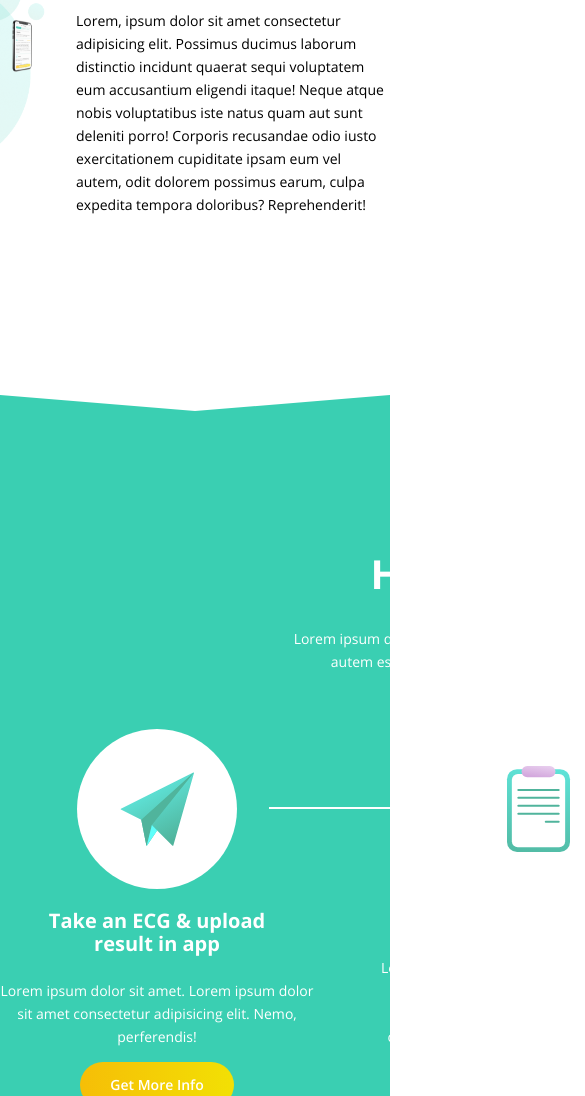
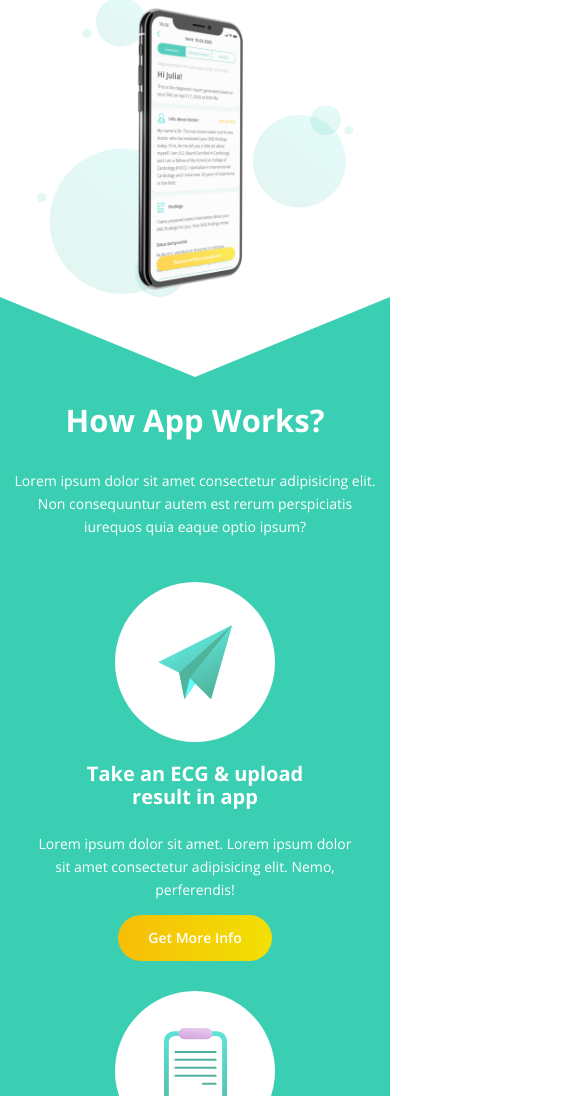
Before and after one commit to MaciejKlis/Landing-Page-Exercise, a plain HTML site: page index.html in a window 390 px wide. Shown: the part 335-1431 px from the top of the page, 585 px wide, since content can reach past the window. Drawn offline with Linux system fonts and the light colour scheme.

Commit message:
RWD for page, and some animations

```diff
--- a/index.html
+++ b/index.html
@@ -13,7 +13,7 @@
 
 <body>
 
-  <section class="welcome">
+  <section class="welcome swichtFlexDirecAndOrderMobile">
     <div class="welcomeImages"></div>
     <div class="welcomeContent">
       <h1>Verification & communication</h1>
@@ -25,33 +25,34 @@
   </section>
 
   <section class="about">
+    <div class="trangle"></div>
     <div class="container centerElements">
       <h1 class="whiteTextCenter">How App Works?</h1>
       <p class="whiteTextCenter"> Lorem ipsum dolor sit amet consectetur adipisicing elit. Non consequuntur autem est
         rerum
         perspiciatis iurequos quia eaque optio ipsum?</p>
-      <div class="aboutLines">
+      <div class="aboutLines hideElementLg">
         <div class="aboutLines__line"></div>
         <div class="aboutLines__spacer"></div>
         <div class="aboutLines__line"></div>
       </div>
 
-      <div class="featuresContainer">
-        <div class="featureBox">
+      <div class="featuresContainer wrapElementsLg">
+        <div class="featureBox verticalMarginLg">
           <div class="featureBox__icon featureBox__icon-plane"></div>
           <h3 class="featureBox__title whiteTextCenter">Take an ECG & upload result in app</h3>
           <p class="whiteTextCenter">Lorem ipsum dolor sit amet. Lorem ipsum dolor sit amet consectetur adipisicing
             elit. Nemo, perferendis!</p>
           <button class="featureBox__button">Get More Info</button>
         </div>
-        <div class="featureBox">
+        <div class="featureBox verticalMarginLg">
           <div class="featureBox__icon featureBox__icon-clipboard"></div>
           <h3 class="featureBox__title whiteTextCenter">Get a customized report</h3>
           <p class="whiteTextCenter">Lorem ipsum dolor sit amet. Lorem ipsum dolor sit amet consectetur adipisicing
             elit. Nemo, perferendis! Lorem ipsum dolor sit amet consectetur adipisicing elit. Ex nemo distinctio ducimus
             voluptatum libero in?</p>
         </div>
-        <div class="featureBox">
+        <div class="featureBox verticalMarginLg">
           <div class="featureBox__icon featureBox__icon-phone"></div>
           <h3 class="featureBox__title whiteTextCenter">Request a telemedicine appointment</h3>
           <p class="whiteTextCenter">Lorem ipsum dolor sit amet. Lorem ipsum dolor sit amet consectetur adipisicing
@@ -159,7 +160,7 @@
     <div class="container centerElements">
       <h1>Unlock Full Power Of Our App</h1>
 
-      <div class="pricesBox">
+      <div class="pricesBox swichtFlexDirecMobile">
         <div class="singleOffer">
           <div class="singleOfferTop">
             <h6>SINGLE ECG REVIEW</h6>
@@ -180,7 +181,7 @@
           </div>
         </div>
 
-        <div>
+        <div class="verticalMarginLg">
           <div class="bestOffer">
             <div class="bestOffer__icon"></div>
             <h6 class="bestOffer__text">Best Value</h6>
@@ -240,11 +241,13 @@
 
         <div class="singleQuestion">
           <div class="singleQuestion__header">
-            <h2 class="singleQuestion__quest">Lorem ipsum dolor, sit amet consectetur adipisicing elit. Repellat, dolor.
+            <h2 class="singleQuestion__quest">Lorem ipsum dolor, sit amet consectetur adipisicing
+              elit. Repellat, dolor.
             </h2>
             <div class="singleQuestion__icon singleQuestion__icon-minus"></div>
           </div>
-          <p class="singleQuestion__desc">Lorem ipsum dolor sit amet, consectetur adipisicing elit. Explicabo sit sed
+          <p class="singleQuestion__desc" style="display: none;">Lorem ipsum dolor sit amet, consectetur adipisicing
+            elit. Explicabo sit sed
             vel earum corporis quos, sapiente facilis blanditiis pariatur modi mollitia minus quaerat commodi quibusdam
             omnis? Magnam aut totam at praesentium perferendis nemo tempora mollitia corporis tenetur itaque? Earum,
             cupiditate suscipit optio rem laborum iste eius adipisci consectetur praesentium iusto, fugit illo in ab
--- a/styles/global.css
+++ b/styles/global.css
@@ -45,6 +45,13 @@ h1 {
   margin: 26px 0 16px 0;
 }
 
+@media screen and (max-width: 776px){
+  h1 {
+    text-align: center;
+    font-size: 3.1rem;
+  }
+}
+
 h3 {
   font-size: 2rem;
   font-weight: 700;
@@ -70,6 +77,20 @@ p {
   max-width: 530px;
 }
 
+@media screen and (max-width: 776px){
+  p {
+    max-width: 100%;
+    text-align: center;
+    padding: 0 20px;
+  }
+}
+
+@media screen and (max-width: 400px){
+  p {
+    padding: 0px;
+  }
+}
+
 a {
   color: var(--main-green)
 }
@@ -86,8 +107,16 @@ button {
 }
 
 .container {
-  width: 1075px;
+  max-width: 1095px;
+  padding: 0 10px;
   margin: 0 auto;
+}
+
+@media screen and (max-width: 776px){
+  h1 {
+    text-align: center;
+    font-size: 3.1rem;
+  }
 }
 
 .centerElements {
--- a/styles/styles.css
+++ b/styles/styles.css
@@ -6,10 +6,23 @@
 .welcomeImages {
   width: 50%;
   min-height: 700px;
-  background: url('/assets/phone_app.png') right center no-repeat,
-              url('/assets/pattern.png') right center no-repeat;
+  background: url('/assets/phone_app.png') no-repeat,
+              url('/assets/pattern.png') no-repeat;
+  background-position:  right center,
+                        right center;
   background-size:  contain,
-                    600px 600px;
+                    contain;
+}
+
+@media screen and (max-width: 776px){
+  .welcomeImages {
+    min-height: 300px;
+    width: 100%;
+    background-position:  center,
+                          center;
+    background-size:  contain,
+                      contain;
+    }
 }
 
 .welcomeContent {
@@ -20,12 +33,26 @@
   padding-left: 30px;
 }
 
+@media screen and (max-width: 776px){
+  .welcomeContent {
+    max-width: 100%;
+    padding: 0;
+  }
+}
+
 .about {
-  padding: 130px 0 90px 0;
-  background: url('/assets/trangle.svg') no-repeat,
-              var(--main-green);
-  background-size: 100vw, contain;
-  outline: 2px solid white;
+  padding: 0 0 90px 0;
+  background: var(--main-green);
+}
+
+.trangle {
+  border-width: 80px 50vw 0 50vw;
+  border-style: solid;
+
+  border-top-color: #fff;
+  border-right-color: transparent;
+  border-bottom-color: transparent;
+  border-left-color: transparent;
 }
 
 .aboutLines {
@@ -57,6 +84,7 @@
   display: flex;
   flex-direction: column;
   align-items: center;
+  padding: 0 5px;
 }
 
 .featureBox__icon {
@@ -86,6 +114,12 @@
 
 .featureBox__button {
   background: linear-gradient(90deg, rgba(246,190,7,1) 0%, rgba(242,224,4,1) 100%);
+  transition: color 1s;
+}
+
+.featureBox__button:hover {
+  background: #6bffe1;
+  color: rgb(51, 50, 0);
 }
 
 .specialists {
@@ -97,6 +131,7 @@
 }
 
 .sliderContainer {
+  overflow: hidden;
   width: 100%;
   padding: 45px 0 60px 0;
   display: flex;
@@ -188,12 +223,11 @@
   margin: 63px 0 80px 0;
   display: flex;
   align-items: flex-end;
-
 }
 
 .singleOffer {
   margin: 0 18px;
-  width: 350px;
+  max-width: 350px;
   border-radius: 20px;
   box-shadow: 0px 0px 12px -1px rgba(0,0,0,0.5);
 }
@@ -246,6 +280,7 @@
   width: 20px;
   height: 20px;
   background: url('/assets/check.svg') no-repeat center center;
+  flex-shrink: 0;
 }
 
 .singleOfferInfo__text {
@@ -305,7 +340,14 @@
 .singleQuestion__header {
   display: flex;
   align-items: center;
-  margin: 30px 0 ;
+  margin: 0px 0;
+  transition: background .5s;
+  padding: 15px 0 15px 6px;
+}
+
+.singleQuestion__header:hover {
+  background: #3acfb144;
+  cursor: pointer;
 }
 
 .singleQuestion__quest {
@@ -322,6 +364,14 @@
   flex-shrink: 0;
 }
 
+@media screen and (max-width: 776px){
+  .singleQuestion__icon {
+    width: 40px;
+    height: 40px;
+    margin-left: 5px;
+  }
+}
+
 .singleQuestion__icon-plus {
   background-image: url('/assets/icon_plus.svg');
 }
@@ -333,4 +383,31 @@
 
 .singleQuestion__desc {
   max-width: 100%;
+  padding: 0 0 0 6px;
 }
+
+/* General media queries*/
+@media screen and (max-width: 1100px) {
+  .hideElementLg {
+    display: none;
+  }
+
+  .wrapElementsLg {
+    flex-wrap: wrap;
+    justify-content: space-around;
+  }
+
+  .verticalMarginLg {
+    margin: 30px 0 0 0;
+  }
+}
+
+@media screen and (max-width: 776px) {
+  .swichtFlexDirecMobile {
+    flex-direction: column;
+  }
+
+  .swichtFlexDirecAndOrderMobile {
+    flex-direction: column-reverse;
+  }
+}
```
